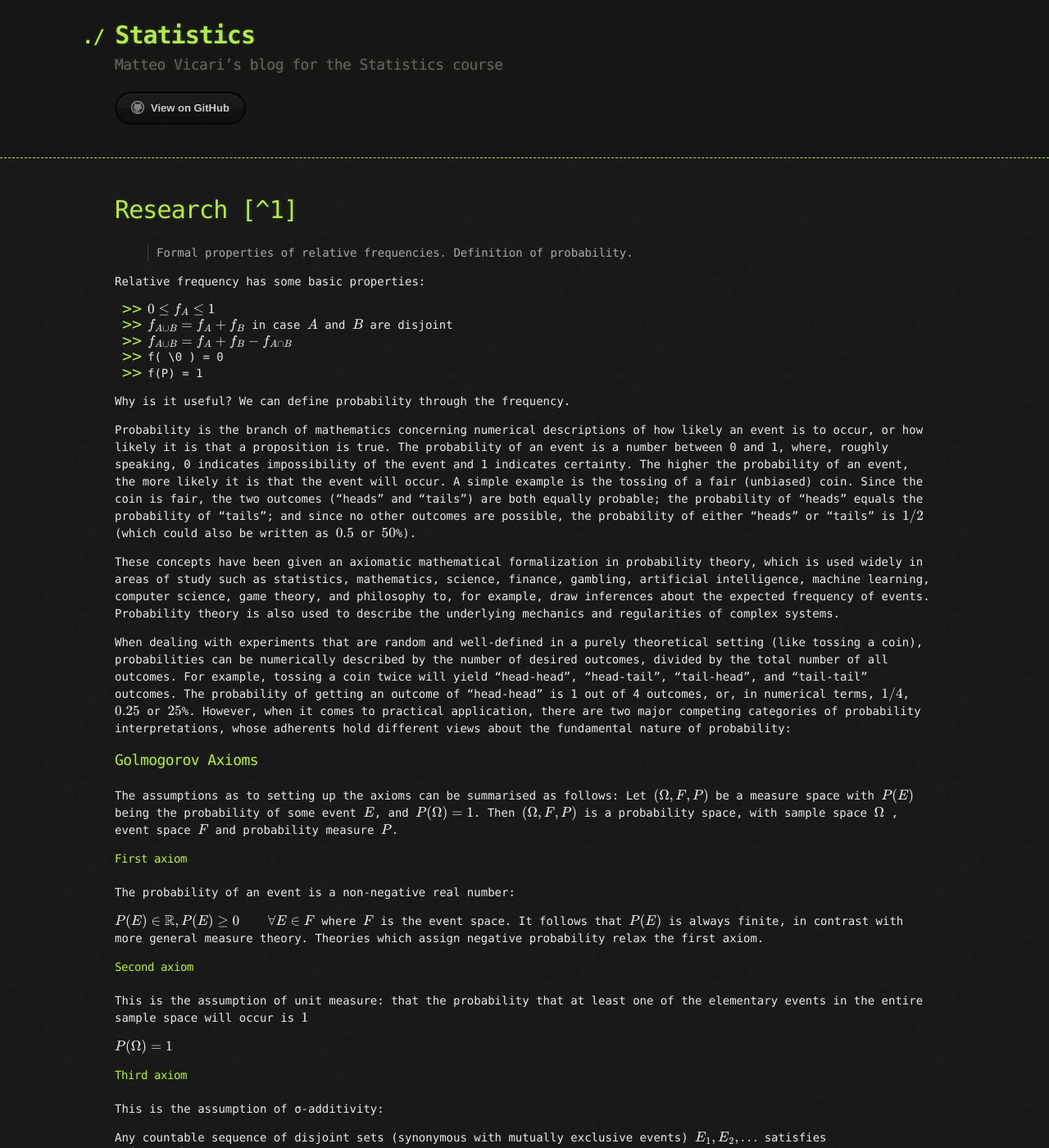
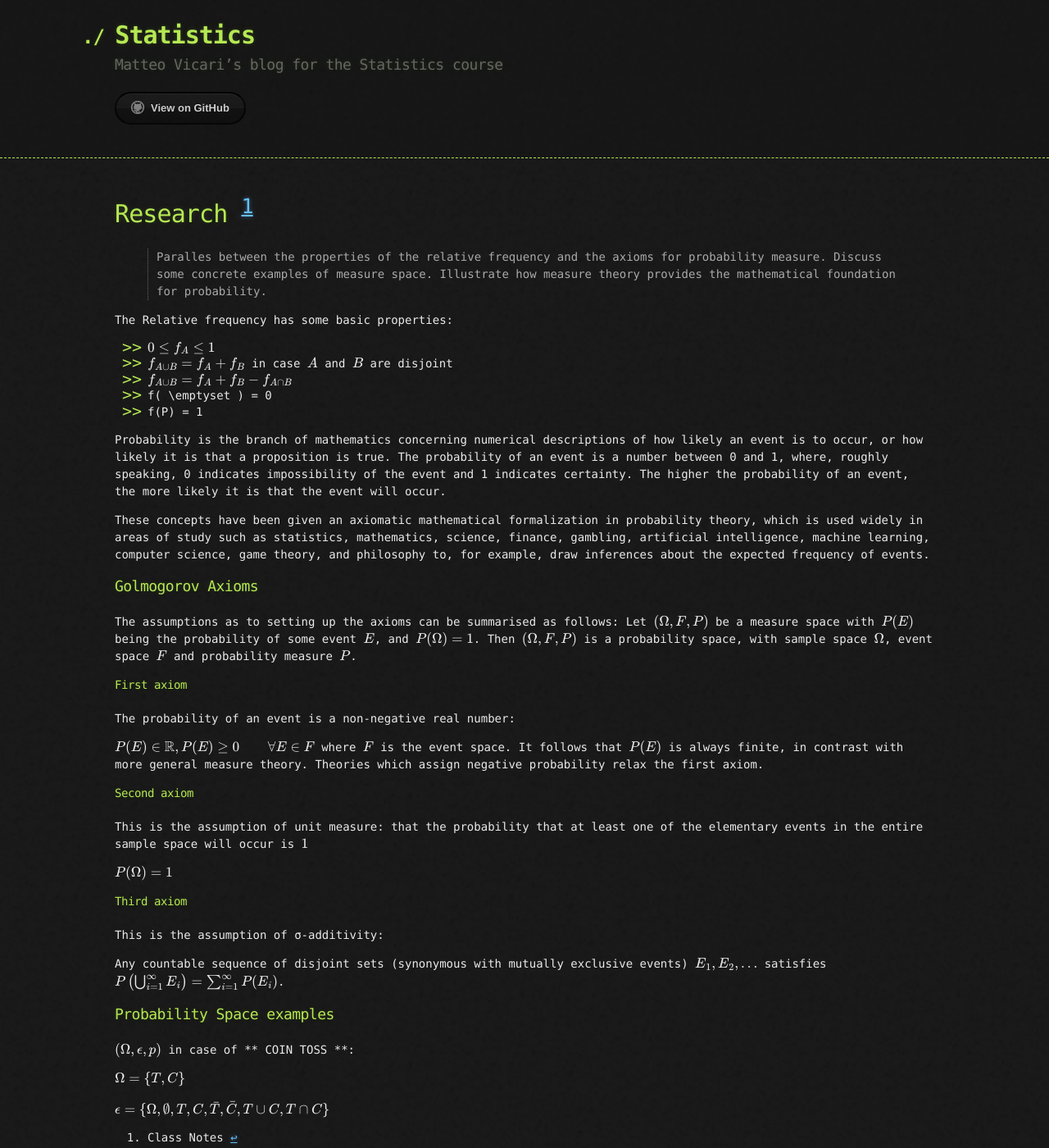
Before and after one commit to Videars/Statistics, a Jekyll site: the page built from Week4/Research.md, in a window 1280 px wide and 1400 px high. Shown: the whole window at 82% size. Built offline with Jekyll 4.4.1, drawn with Linux system fonts in a browser that asks for light colours; our own code applies the rules of GitHub Pages for plain Markdown files; formulas are drawn with MathJax 3; some of the changed text lies outside the part shown.

Commit message:
Update Research.md

```diff
--- a/Week4/Research.md
+++ b/Week4/Research.md
@@ -9,35 +9,32 @@ permalink: /Week4/research
 ---
 
 # Research [^1]
-> Formal properties of relative frequencies. Definition of probability.
+> Paralles between the properties of the relative frequency and the axioms for probability measure. Discuss some concrete examples of measure space. Illustrate how measure theory provides the mathematical foundation for probability.
 
-Relative frequency has some basic properties:
+The Relative frequency has some basic properties:
 
 + $0\leq f_A \leq 1$
 + $f_{A \cup B} = f_A + f_B $ in case $A$ and $B$ are disjoint
 + $f_{A \cup B} = f_A + f_B - f_{A \cap B}$
-+ f( \0 ) = 0
++ f( \emptyset ) = 0
 + f(P) = 1
 
-Why is it useful? We can define probability through the frequency.
+Probability is the branch of mathematics concerning numerical descriptions of how likely an event is to occur, or how likely it is that a proposition is true. The probability of an event is a number between 0 and 1, where, roughly speaking, 0 indicates impossibility of the event and 1 indicates certainty. The higher the probability of an event, the more likely it is that the event will occur.
 
-Probability is the branch of mathematics concerning numerical descriptions of how likely an event is to occur, or how likely it is that a proposition is true. The probability of an event is a number between 0 and 1, where, roughly speaking, 0 indicates impossibility of the event and 1 indicates certainty. The higher the probability of an event, the more likely it is that the event will occur. A simple example is the tossing of a fair (unbiased) coin. Since the coin is fair, the two outcomes ("heads" and "tails") are both equally probable; the probability of "heads" equals the probability of "tails"; and since no other outcomes are possible, the probability of either "heads" or "tails" is $1/2$ (which could also be written as $0.5$ or $50$%).
-
-These concepts have been given an axiomatic mathematical formalization in probability theory, which is used widely in areas of study such as statistics, mathematics, science, finance, gambling, artificial intelligence, machine learning, computer science, game theory, and philosophy to, for example, draw inferences about the expected frequency of events. Probability theory is also used to describe the underlying mechanics and regularities of complex systems.
-
-When dealing with experiments that are random and well-defined in a purely theoretical setting (like tossing a coin), probabilities can be numerically described by the number of desired outcomes, divided by the total number of all outcomes. For example, tossing a coin twice will yield "head-head", "head-tail", "tail-head", and "tail-tail" outcomes. The probability of getting an outcome of "head-head" is 1 out of 4 outcomes, or, in numerical terms, $1/4$, $0.25$ or $25$%. However, when it comes to practical application, there are two major competing categories of probability interpretations, whose adherents hold different views about the fundamental nature of probability:
+These concepts have been given an axiomatic mathematical formalization in probability theory, which is used widely in areas of study such as statistics, mathematics, science, finance, gambling, artificial intelligence, machine learning, computer science, game theory, and philosophy to, for example, draw inferences about the expected frequency of events.
 
 ### Golmogorov Axioms
 
-The assumptions as to setting up the axioms can be summarised as follows: Let $(\Omega, F, P)$ be a measure space with $P(E)$ being the probability of some event $E$, and $P(\Omega )=1$. Then $(\Omega, F, P)$ is a probability space, with sample space $\Omega$ , event space $F$ and probability measure $P$.
+The assumptions as to setting up the axioms can be summarised as follows: Let $(\Omega, F, P)$ be a measure space with $P(E)$ being the probability of some event $E$, and $P(\Omega )=1$. Then $(\Omega, F, P)$ is a probability space, with sample space $\Omega$, event space $F$ and probability measure $P$.
 
 #### First axiom
 
 The probability of an event is a non-negative real number:
 
-$P(E)\in \mathbb {R} ,P(E)\geq 0\qquad \forall E\in F$ where $F$ is the event space. It follows that $P(E)$ is always finite, in contrast with more general measure theory. Theories which assign negative probability relax the first axiom.
+$P(E)\in \mathbb {R} , P(E)\geq 0\qquad \forall E\in F$ where $F$ is the event space. It follows that $P(E)$ is always finite, in contrast with more general measure theory. Theories which assign negative probability relax the first axiom.
 
 #### Second axiom
+
 This is the assumption of unit measure: that the probability that at least one of the elementary events in the entire sample space will occur is $1$
 
 $P(\Omega )=1$
@@ -49,8 +46,10 @@ Any countable sequence of disjoint sets (synonymous with mutually exclusive even
 
 ### Probability Space examples
 
-$(\Omega , \epsilon, p)$ in case of ** COIN TOSS**:
+$(\Omega , \epsilon, p)$ in case of ** COIN TOSS **:
 
-$\Omega = \{ T, C \} $
+$\Omega = \\{ T, C \\} $
 
-$\epsilon = \{ \Omega, \0, T, C, \bar{T}, \bar{C}, T \cup C, T \cap C \} $
+$\epsilon = \\{ \Omega, \emptyset , T, C, \bar{T}, \bar{C}, T \cup C, T \cap C \\} $
+
+[^1]: Class Notes
```
